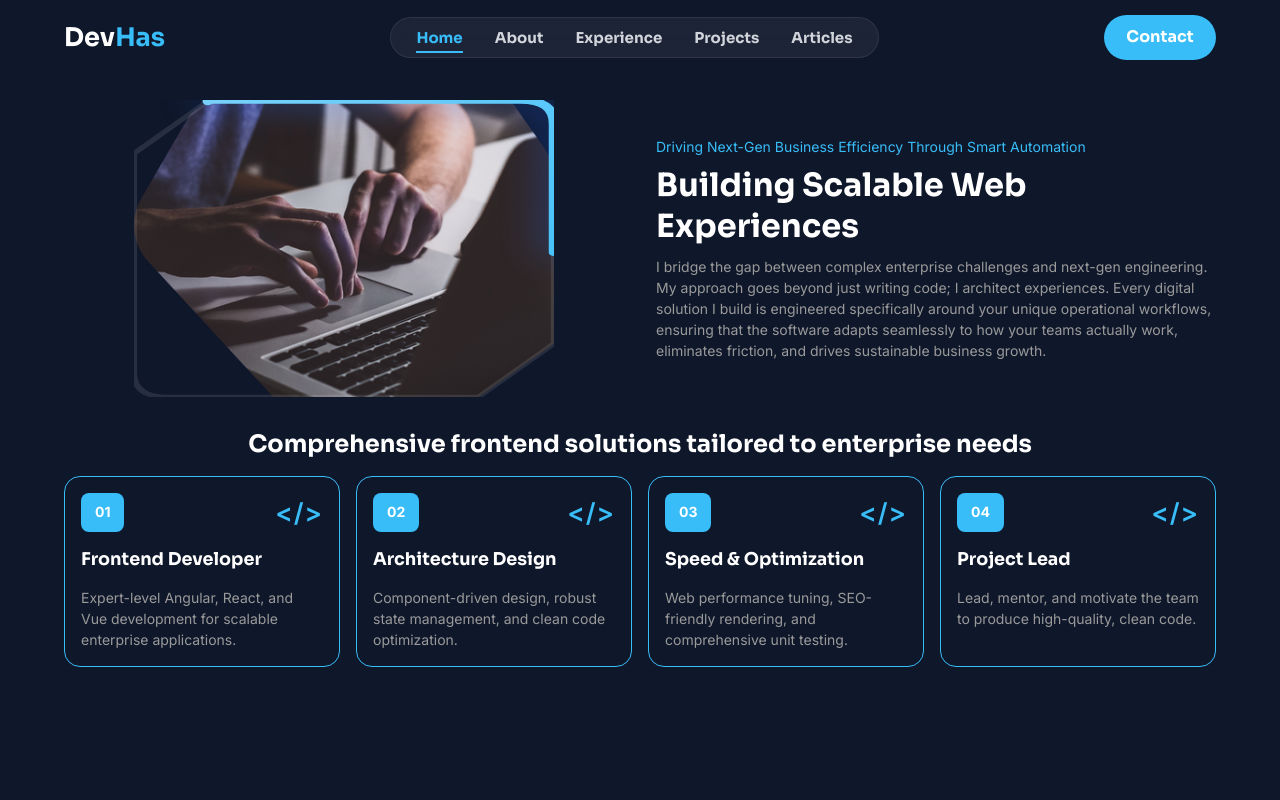
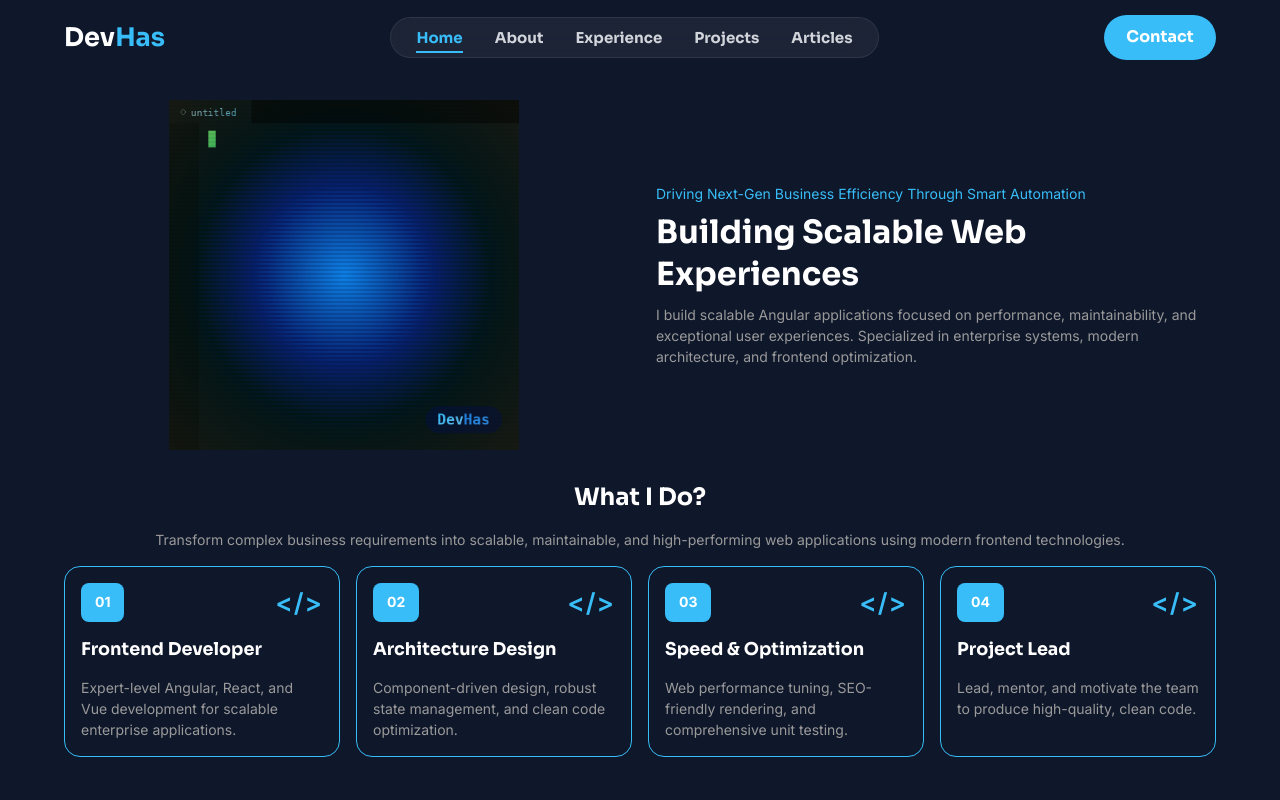
Before and after one commit to hasnimol0319-cloud/my-ng-portfolio, an Angular app: page /home in a window 1280 px wide. Shown: the top 800 px of the page. Built offline with nearby package versions, Linux system fonts and the light colour scheme.

Commit message:
Update feature image

```diff
--- a/src/app/components/feature-image/feature-image.component.html
+++ b/src/app/components/feature-image/feature-image.component.html
@@ -1,33 +1,3 @@
-<div class="feature-frame">
-
-    <svg width="0" height="0" class="clip-defs">
-        <defs>
-            <clipPath id="chamferClip" clipPathUnits="objectBoundingBox">
-                <path d="M0.18,0 L0.92,0 Q1,0 1,0.08 L1,0.82 L0.82,1 L0.08,1 Q0,1 0,0.92 L0,0.18 Z"></path>
-            </clipPath>
-        </defs>
-    </svg>
-
-    <img class="feature-photo" [src]="imageSrc" [alt]="alt">
-
-    <svg class="border-overlay" viewBox="0 0 100 100" preserveAspectRatio="none">
-        <defs>
-            <linearGradient id="borderGradient" x1="0%" y1="0%" x2="100%" y2="100%">
-                <stop offset="0%" stop-color="#7dd3fc"></stop>
-                <stop offset="100%" stop-color="var(--primary,#2563eb)"></stop>
-            </linearGradient>
-        </defs>
-
-        <path class="track"
-            d="M18,0 L92,0 Q100,0 100,8 L100,82 L82,100 L8,100 Q0,100 0,92 L0,18 Z"
-            pathLength="100" fill="none"
-            stroke="rgba(255,255,255,.1)" stroke-width="1.5"></path>
-
-        <path class="chaser"
-            d="M18,0 L92,0 Q100,0 100,8 L100,82 L82,100 L8,100 Q0,100 0,92 L0,18 Z"
-            pathLength="100" fill="none"
-            stroke="url(#borderGradient)" stroke-width="2.5"
-            stroke-linecap="round" stroke-dasharray="35 65"></path>
-    </svg>
-
+<div class="night-vision-effect">
+	<img src="images/gif/se_has_intro.gif">
 </div>
--- a/src/app/components/feature-image/feature-image.component.scss
+++ b/src/app/components/feature-image/feature-image.component.scss
@@ -1,52 +1,19 @@
-.feature-frame{
-    position:relative;
-    width:100%;
-    max-width:420px;
-    aspect-ratio:758 / 536;
-    margin:auto;
+.night-vision-effect {
+  $line-width: 5px;
+  max-width: 350px;
+
+  background-image:
+  url("/images/gif/se_has_intro.gif"),
+  radial-gradient(circle at center, var(--primary) 0%, #085f88 60%, rgb(0 0 0 / 13%) 100%),
+  repeating-linear-gradient(rgba(87, 86, 86, 0) 0px, rgba(0, 0, 0, 0.116) 2px, rgba(0, 0, 0, 0) 4px);
+
+  background-size: cover;
+  background-position: center;
+  background-blend-mode: overlay;
 }
 
-.clip-defs{
-    position:absolute;
-    width:0;
-    height:0;
+[class$=-effect] img {
+	vertical-align: top !important;
+	margin: 0 !important;
+	opacity: 0 !important;
 }
-
-.feature-photo{
-    width:100%;
-    height:100%;
-    object-fit:cover;
-    display:block;
-    clip-path:url(#chamferClip);
-}
-
-.border-overlay{
-    position:absolute;
-    inset:0;
-    width:100%;
-    height:100%;
-    pointer-events:none;
-}
-
-.chaser{
-    filter:drop-shadow(0 0 5px rgba(37,99,235,.85));
-    animation:chase 5s linear infinite;
-}
-
-@keyframes chase{
-    from{
-        stroke-dashoffset:0;
-    }
-    to{
-        stroke-dashoffset:-100;
-    }
-}
-
-/* ---------- Responsive ---------- */
-
-@media(max-width:480px){
-
-    .feature-frame{
-        max-width:320px;
-    }
-}
--- a/src/app/components/feature-image/feature-image.component.ts
+++ b/src/app/components/feature-image/feature-image.component.ts
@@ -1,4 +1,4 @@
-import { Component, Input } from '@angular/core';
+import { Component } from '@angular/core';
 
 @Component({
   selector: 'app-feature-image',
@@ -8,6 +8,4 @@ import { Component, Input } from '@angular/core';
   styleUrl: './feature-image.component.scss'
 })
 export class FeatureImageComponent {
-  @Input() imageSrc: string = 'assets/images/coding.jpg';
-  @Input() alt: string = 'Working on a laptop';
 }
--- a/src/app/components/home/home.component.html
+++ b/src/app/components/home/home.component.html
@@ -1,17 +1,19 @@
 <div class="container-wrap">
     <div class="intro">
         <div class="image-left animation-fade-in-left">
-            <app-feature-image imageSrc="images/home.png" alt="Working on a laptop"></app-feature-image>
+            <app-feature-image></app-feature-image>
         </div>
         <div class="greeting animation-fade-in-right">
             <p class="primary-color">Driving Next-Gen Business Efficiency Through Smart Automation </p>
             <h2>Building Scalable Web Experiences</h2>
-            <p class="description">I bridge the gap between complex enterprise challenges and next-gen engineering.
-                My approach goes beyond just writing code; I architect experiences. Every digital solution I build is engineered specifically around your unique operational workflows, ensuring that the software adapts seamlessly to how your teams actually work, eliminates friction, and drives sustainable business growth.</p>
+            <p class="description">I build scalable Angular applications focused on performance, maintainability, and exceptional user experiences. Specialized in enterprise systems, modern architecture, and frontend optimization.</p>
         </div>
     </div>
     <div class="service animation-fade-in-bottom">
-        <h3>Comprehensive frontend solutions tailored to enterprise needs</h3>
+        <h3>What I Do?</h3>
+        <p class="description">
+            Transform complex business requirements into scalable, maintainable, and high-performing web applications using modern frontend technologies.
+        </p>
         <div class="service-list">
             @for (s of solutionList; track s.id; let i = $index) {
                 <div class="card">
```
Also changed, not shown: public/images/gif/se_has_intro.gif (added).
